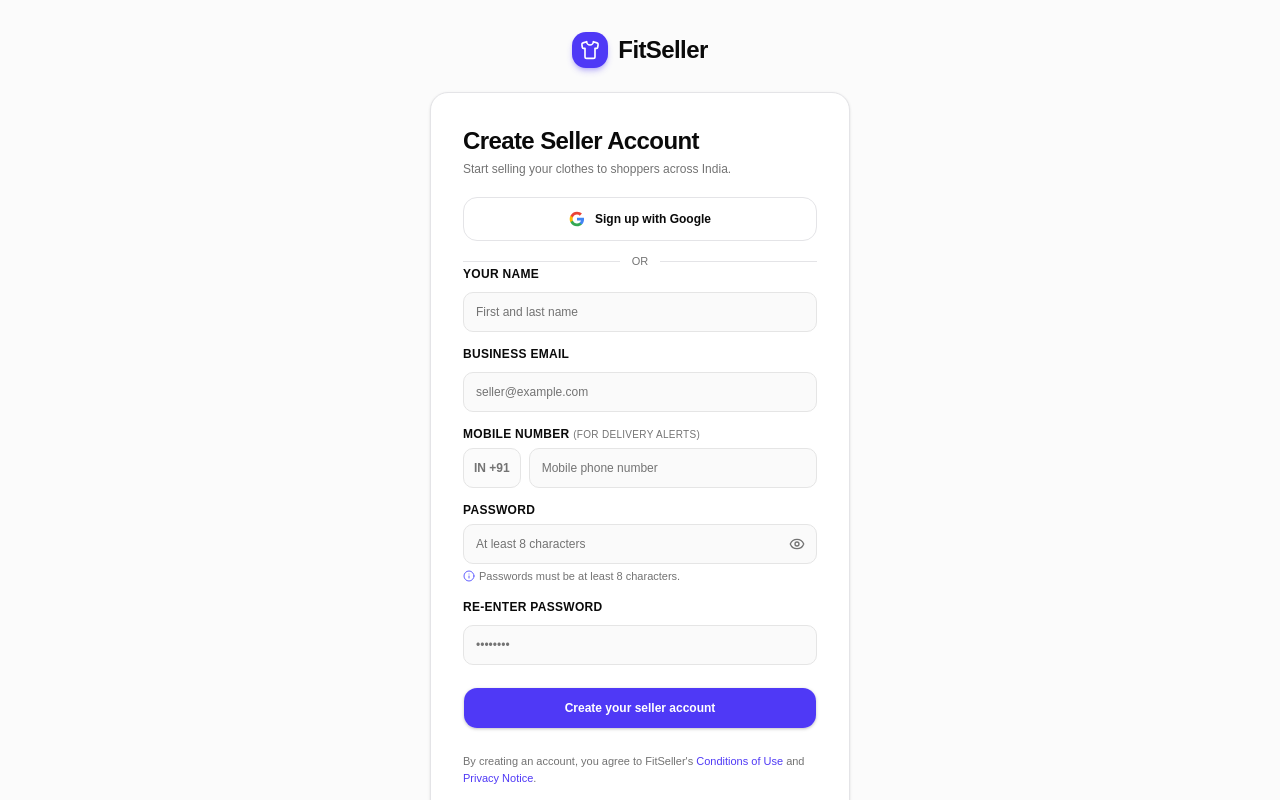
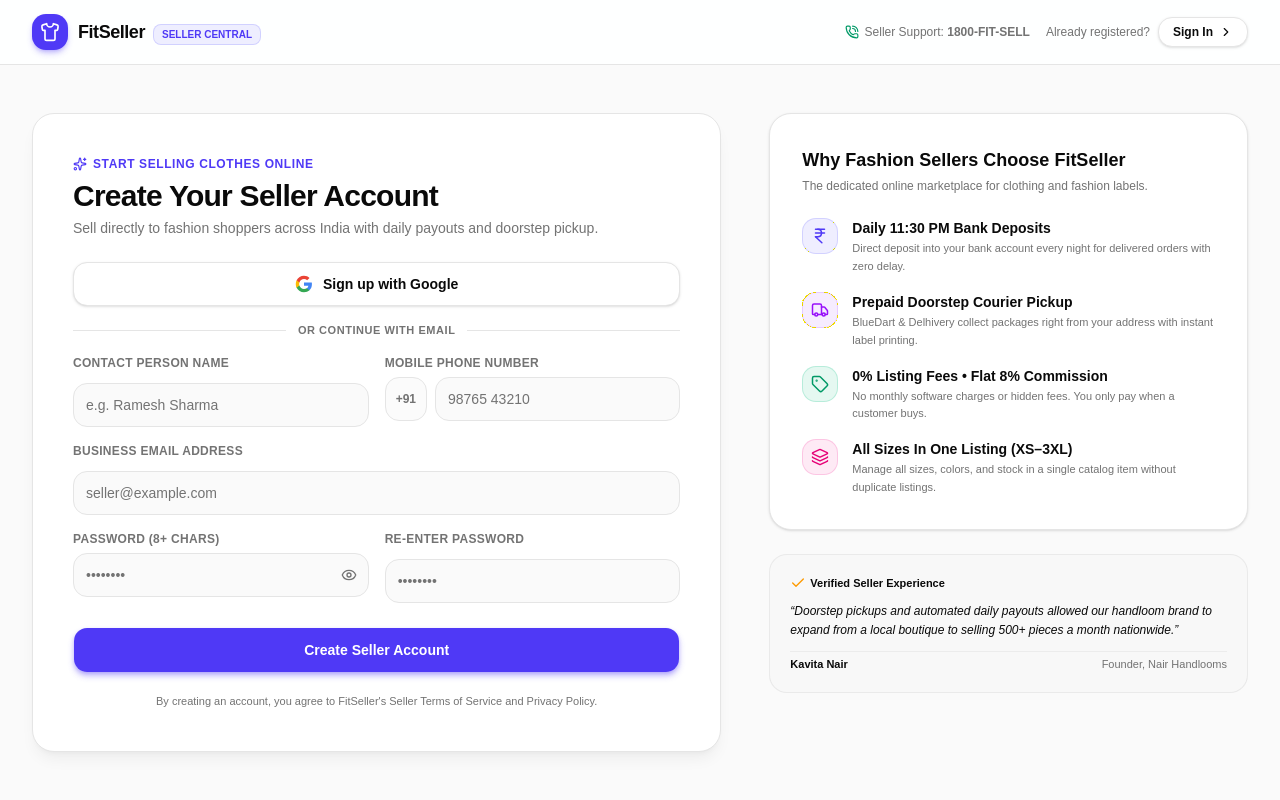
Before and after one commit to Ganeshkatam/FitSeller, a React (Vite) app: page /auth/sign-up in a window 1280 px wide. Shown: the top 800 px of the page. Built offline with nearby package versions, Linux system fonts and the light colour scheme; no server answers.

Commit message:
feat(auth): enhance SignUp with rich structured layout and seller network trust pane

```diff
--- a/src/pages/auth/SignUp.tsx
+++ b/src/pages/auth/SignUp.tsx
@@ -6,8 +6,16 @@
   AlertCircle,
   X,
   Shirt,
+  ShieldCheck,
   ChevronRight,
-  Info,
+  Truck,
+  IndianRupee,
+  Tag,
+  Layers,
+  Sparkles,
+  Check,
+  PhoneCall,
+  Lock,
 } from "lucide-react";
 import { useAuth } from "@/contexts/AuthContext";
 import { Button } from "@/components/ui/button";
@@ -101,34 +109,64 @@
   }
 
   return (
-    <div className="min-h-screen bg-zinc-50/80 dark:bg-zinc-950 text-foreground flex flex-col justify-between selection:bg-indigo-500/20 py-8 px-4 sm:px-6">
-      {/* Centered Minimal Brand Logo */}
-      <div className="mx-auto text-center mb-6">
-        <Link to="/" className="inline-flex items-center gap-2.5">
+    <div className="min-h-screen bg-zinc-50 dark:bg-zinc-950 text-foreground flex flex-col justify-between selection:bg-indigo-500/20">
+      {/* Top Header */}
+      <header className="border-b border-border bg-card/90 backdrop-blur-xl sticky top-0 z-50">
+        <div className="mx-auto flex h-16 max-w-7xl items-center justify-between px-4 sm:px-8">
+          <Link to="/" className="flex items-center gap-2.5">
             <div className="flex size-9 items-center justify-center rounded-xl bg-indigo-600 shadow-md shadow-indigo-600/30 text-white">
               <Shirt className="size-5" />
             </div>
-          <span className="font-bold tracking-tight text-foreground text-2xl">FitSeller</span>
+            <div>
+              <span className="font-bold tracking-tight text-foreground text-lg">FitSeller</span>
+              <span className="hidden sm:inline-block ml-2 text-[10px] font-bold text-indigo-600 dark:text-indigo-400 bg-indigo-500/10 px-2 py-0.5 rounded-md border border-indigo-500/20">
+                SELLER CENTRAL
+              </span>
+            </div>
+          </Link>
+
+          <div className="flex items-center gap-4 text-xs">
+            <div className="hidden lg:flex items-center gap-1.5 text-muted-foreground">
+              <PhoneCall className="size-3.5 text-emerald-600" />
+              <span>Seller Support: <strong>1800-FIT-SELL</strong></span>
+            </div>
+
+            <div className="flex items-center gap-2">
+              <span className="text-muted-foreground hidden sm:inline">Already registered?</span>
+              <Link
+                to="/auth/sign-in"
+                className="inline-flex items-center gap-1.5 rounded-xl border border-border bg-card px-3.5 py-1.5 font-bold text-foreground hover:bg-muted transition-colors shadow-sm"
+              >
+                <span>Sign In</span>
+                <ChevronRight className="size-3.5" />
               </Link>
             </div>
+          </div>
+        </div>
+      </header>
 
-      {/* Centered Minimalist Registration Card */}
-      <div className="mx-auto w-full max-w-[420px]">
-        <div className="rounded-2xl border border-zinc-200 dark:border-zinc-800 bg-white dark:bg-zinc-900 p-7 sm:p-8 shadow-sm space-y-5">
-          {/* Card Title */}
-          <div>
-            <h1 className="text-2xl font-bold tracking-tight text-foreground">
-              Create Seller Account
+      {/* Main Form + Selling Advantage Frame */}
+      <main className="mx-auto w-full max-w-7xl px-4 sm:px-8 py-8 lg:py-12 my-auto">
+        <div className="grid grid-cols-1 lg:grid-cols-12 gap-8 xl:gap-12 items-start">
+          {/* Left: Seller Registration Form (7 Cols) */}
+          <div className="lg:col-span-7 rounded-3xl border border-border bg-card p-6 sm:p-10 shadow-lg shadow-zinc-950/5 space-y-6">
+            <div className="space-y-1">
+              <div className="inline-flex items-center gap-1.5 text-xs font-bold text-indigo-600 dark:text-indigo-400 uppercase tracking-wider">
+                <Sparkles className="size-3.5" />
+                <span>Start Selling Clothes Online</span>
+              </div>
+              <h1 className="text-2xl sm:text-3xl font-extrabold text-foreground tracking-tight">
+                Create Your Seller Account
               </h1>
-            <p className="text-xs text-muted-foreground mt-1">
-              Start selling your clothes to shoppers across India.
+              <p className="text-xs sm:text-sm text-muted-foreground">
+                Sell directly to fashion shoppers across India with daily payouts and doorstep pickup.
               </p>
             </div>
 
-          {/* Error Alert */}
+            {/* Error Banner */}
             {activeError && !dismissAlert && (
-            <div className="flex items-start gap-2.5 rounded-xl border border-red-500/30 bg-red-500/10 p-3 text-xs text-red-600 dark:text-red-400 font-medium">
-              <AlertCircle className="mt-0.5 size-4 shrink-0" />
+              <div className="flex items-start gap-3 rounded-2xl border border-destructive/30 bg-destructive/10 p-4 text-xs sm:text-sm text-destructive font-medium">
+                <AlertCircle className="mt-0.5 size-4.5 shrink-0 text-destructive" />
                 <div className="flex-1 leading-snug">{getHumanErrorMessage(activeError)}</div>
                 <button
                   type="button"
@@ -137,15 +175,15 @@
                     setDismissAlert(true);
                     clearAuthError();
                   }}
-                className="text-red-500/70 hover:text-red-500 transition-colors cursor-pointer"
+                  className="text-destructive/70 hover:text-destructive transition-colors cursor-pointer"
                   aria-label="Dismiss error"
                 >
-                <X className="size-3.5" />
+                  <X className="size-4" />
                 </button>
               </div>
             )}
 
-          {/* Quick Google Auth */}
+            {/* Google Fast Sign Up */}
             <Button
               type="button"
               variant="outline"
@@ -153,41 +191,63 @@
               loading={googleLoading}
               disabled={loading || googleLoading}
               onClick={handleGoogleSignUp}
-            className="w-full flex items-center justify-center gap-2.5 font-semibold border-zinc-200 dark:border-zinc-800 hover:bg-zinc-50 dark:hover:bg-zinc-800/60 rounded-xl h-11 text-xs text-foreground shadow-none"
+              className="w-full flex items-center justify-center gap-2.5 font-bold border-border hover:bg-muted transition-colors shadow-sm rounded-xl h-11 text-xs sm:text-sm"
             >
-            <GoogleIcon className="size-4 shrink-0" />
+              <GoogleIcon className="size-4.5 shrink-0" />
               <span>Sign up with Google</span>
             </Button>
 
-          {/* Clean Divider */}
-          <div className="relative flex items-center justify-center my-1">
-            <div className="w-full border-t border-zinc-200 dark:border-zinc-800" />
-            <span className="bg-white dark:bg-zinc-900 px-3 text-[11px] font-medium text-muted-foreground uppercase absolute">
-              or
+            {/* Divider */}
+            <div className="relative flex items-center justify-center">
+              <div className="w-full border-t border-border" />
+              <span className="bg-card px-3 text-[11px] font-bold uppercase tracking-wider text-muted-foreground absolute">
+                or continue with email
               </span>
             </div>
 
-          {/* Form */}
-          <form onSubmit={handleSubmit} className="space-y-3.5">
+            {/* Registration Form */}
+            <form onSubmit={handleSubmit} className="space-y-4">
+              <div className="grid grid-cols-1 sm:grid-cols-2 gap-4">
                 <div>
-              <Label htmlFor="fullName" className="text-xs font-semibold text-foreground">
-                Your name
+                  <Label htmlFor="fullName" className="text-xs font-semibold">
+                    Contact Person Name
                   </Label>
                   <Input
                     id="fullName"
                     type="text"
                     required
-                placeholder="First and last name"
+                    placeholder="e.g. Ramesh Sharma"
                     value={fullName}
                     onChange={(e) => setFullName(e.target.value)}
                     disabled={loading}
-                className="mt-1 h-10 rounded-lg text-xs"
+                    className="mt-1.5 h-11 rounded-xl"
                   />
                 </div>
 
                 <div>
-              <Label htmlFor="email" className="text-xs font-semibold text-foreground">
-                Business email
+                  <Label htmlFor="phone" className="text-xs font-semibold">
+                    Mobile Phone Number
+                  </Label>
+                  <div className="flex gap-2 mt-1.5">
+                    <div className="flex h-11 items-center justify-center rounded-xl border border-input bg-muted/40 px-2.5 text-xs font-bold text-muted-foreground">
+                      +91
+                    </div>
+                    <Input
+                      id="phone"
+                      type="tel"
+                      placeholder="98765 43210"
+                      value={phone}
+                      onChange={(e) => setPhone(e.target.value)}
+                      disabled={loading}
+                      className="h-11 rounded-xl flex-1"
+                    />
+                  </div>
+                </div>
+              </div>
+
+              <div>
+                <Label htmlFor="email" className="text-xs font-semibold">
+                  Business Email Address
                 </Label>
                 <Input
                   id="email"
@@ -198,45 +258,26 @@
                   value={email}
                   onChange={(e) => setEmail(e.target.value)}
                   disabled={loading}
-                className="mt-1 h-10 rounded-lg text-xs"
+                  className="mt-1.5 h-11 rounded-xl"
                 />
               </div>
 
+              <div className="grid grid-cols-1 sm:grid-cols-2 gap-4">
                 <div>
-              <Label htmlFor="phone" className="text-xs font-semibold text-foreground">
-                Mobile number <span className="text-[10px] text-muted-foreground font-normal">(for delivery alerts)</span>
+                  <Label htmlFor="password" className="text-xs font-semibold">
+                    Password (8+ chars)
                   </Label>
-              <div className="flex gap-2 mt-1">
-                <div className="flex h-10 items-center justify-center rounded-lg border border-input bg-muted/40 px-2.5 text-xs font-semibold text-muted-foreground">
-                  IN +91
-                </div>
-                <Input
-                  id="phone"
-                  type="tel"
-                  placeholder="Mobile phone number"
-                  value={phone}
-                  onChange={(e) => setPhone(e.target.value)}
-                  disabled={loading}
-                  className="h-10 rounded-lg text-xs flex-1"
-                />
-              </div>
-            </div>
-
-            <div>
-              <Label htmlFor="password" className="text-xs font-semibold text-foreground">
-                Password
-              </Label>
-              <div className="relative mt-1">
+                  <div className="relative mt-1.5">
                     <Input
                       id="password"
                       type={showPassword ? "text" : "password"}
                       required
                       autoComplete="new-password"
-                  placeholder="At least 8 characters"
+                      placeholder="••••••••"
                       value={password}
                       onChange={(e) => setPassword(e.target.value)}
                       disabled={loading}
-                  className="pr-10 h-10 rounded-lg text-xs"
+                      className="pr-10 h-11 rounded-xl"
                     />
                     <button
                       type="button"
@@ -247,15 +288,11 @@
                       {showPassword ? <EyeOff className="size-4" /> : <Eye className="size-4" />}
                     </button>
                   </div>
-              <p className="text-[11px] text-muted-foreground mt-1 flex items-center gap-1">
-                <Info className="size-3 text-indigo-500" />
-                <span>Passwords must be at least 8 characters.</span>
-              </p>
                 </div>
 
                 <div>
-              <Label htmlFor="confirm" className="text-xs font-semibold text-foreground">
-                Re-enter password
+                  <Label htmlFor="confirm" className="text-xs font-semibold">
+                    Re-Enter Password
                   </Label>
                   <Input
                     id="confirm"
@@ -266,8 +303,9 @@
                     value={confirm}
                     onChange={(e) => setConfirm(e.target.value)}
                     disabled={loading}
-                className="mt-1 h-10 rounded-lg text-xs"
+                    className="mt-1.5 h-11 rounded-xl"
                   />
+                </div>
               </div>
 
               <div className="pt-2">
@@ -276,51 +314,106 @@
                   size="lg"
                   loading={loading}
                   disabled={googleLoading}
-                className="w-full font-bold bg-indigo-600 hover:bg-indigo-700 text-white rounded-xl h-10.5 text-xs shadow-sm"
+                  className="w-full font-bold bg-indigo-600 hover:bg-indigo-700 text-white rounded-xl h-11.5 text-sm shadow-md shadow-indigo-600/30"
                 >
-                Create your seller account
+                  Create Seller Account
                 </Button>
               </div>
+
+              <p className="text-[11px] text-muted-foreground text-center pt-1 leading-relaxed">
+                By creating an account, you agree to FitSeller&apos;s Seller Terms of Service and Privacy Policy.
+              </p>
             </form>
+          </div>
 
-          {/* Legal Notice */}
-          <p className="text-[11px] text-muted-foreground leading-relaxed pt-1">
-            By creating an account, you agree to FitSeller&apos;s{" "}
-            <Link to="/#faqs" className="text-indigo-600 dark:text-indigo-400 hover:underline">
-              Conditions of Use
-            </Link>{" "}
-            and{" "}
-            <Link to="/#faqs" className="text-indigo-600 dark:text-indigo-400 hover:underline">
-              Privacy Notice
-            </Link>.
+          {/* Right: Seller Selling Network Advantages (5 Cols) */}
+          <div className="lg:col-span-5 space-y-6">
+            {/* Core Advantages Card */}
+            <div className="rounded-3xl border border-border bg-card p-6 sm:p-8 space-y-6 shadow-sm">
+              <div className="space-y-1">
+                <h2 className="text-lg font-bold text-foreground">Why Fashion Sellers Choose FitSeller</h2>
+                <p className="text-xs text-muted-foreground">The dedicated online marketplace for clothing and fashion labels.</p>
+              </div>
+
+              <div className="space-y-4">
+                <div className="flex items-start gap-3.5">
+                  <div className="flex size-9 shrink-0 items-center justify-center rounded-xl bg-indigo-500/10 text-indigo-600 dark:text-indigo-400 border border-indigo-500/20">
+                    <IndianRupee className="size-4.5" />
+                  </div>
+                  <div>
+                    <h3 className="text-xs sm:text-sm font-bold text-foreground">Daily 11:30 PM Bank Deposits</h3>
+                    <p className="text-[11px] text-muted-foreground leading-relaxed mt-0.5">
+                      Direct deposit into your bank account every night for delivered orders with zero delay.
                     </p>
+                  </div>
+                </div>
 
-          {/* Sign In Link Divider */}
-          <div className="pt-3 border-t border-zinc-200 dark:border-zinc-800 text-xs">
-            <div className="flex items-center justify-between">
-              <span className="text-muted-foreground">Already have a seller account?</span>
-              <Link
-                to="/auth/sign-in"
-                className="font-bold text-indigo-600 dark:text-indigo-400 hover:underline inline-flex items-center"
-              >
-                <span>Sign in</span>
-                <ChevronRight className="size-3.5" />
-              </Link>
+                <div className="flex items-start gap-3.5">
+                  <div className="flex size-9 shrink-0 items-center justify-center rounded-xl bg-purple-500/10 text-purple-600 dark:text-purple-400 border border-purple-500/20">
+                    <Truck className="size-4.5" />
+                  </div>
+                  <div>
+                    <h3 className="text-xs sm:text-sm font-bold text-foreground">Prepaid Doorstep Courier Pickup</h3>
+                    <p className="text-[11px] text-muted-foreground leading-relaxed mt-0.5">
+                      BlueDart &amp; Delhivery collect packages right from your address with instant label printing.
+                    </p>
+                  </div>
+                </div>
+
+                <div className="flex items-start gap-3.5">
+                  <div className="flex size-9 shrink-0 items-center justify-center rounded-xl bg-emerald-500/10 text-emerald-600 dark:text-emerald-400 border border-emerald-500/20">
+                    <Tag className="size-4.5" />
+                  </div>
+                  <div>
+                    <h3 className="text-xs sm:text-sm font-bold text-foreground">0% Listing Fees &bull; Flat 8% Commission</h3>
+                    <p className="text-[11px] text-muted-foreground leading-relaxed mt-0.5">
+                      No monthly software charges or hidden fees. You only pay when a customer buys.
+                    </p>
+                  </div>
+                </div>
+
+                <div className="flex items-start gap-3.5">
+                  <div className="flex size-9 shrink-0 items-center justify-center rounded-xl bg-pink-500/10 text-pink-600 dark:text-pink-400 border border-pink-500/20">
+                    <Layers className="size-4.5" />
+                  </div>
+                  <div>
+                    <h3 className="text-xs sm:text-sm font-bold text-foreground">All Sizes In One Listing (XS–3XL)</h3>
+                    <p className="text-[11px] text-muted-foreground leading-relaxed mt-0.5">
+                      Manage all sizes, colors, and stock in a single catalog item without duplicate listings.
+                    </p>
                   </div>
                 </div>
               </div>
             </div>
 
-      {/* Minimal Footer */}
-      <footer className="mt-8 text-center text-[11px] text-muted-foreground space-y-2">
-        <div className="flex items-center justify-center gap-4">
-          <Link to="/#faqs" className="hover:underline">Conditions of Use</Link>
-          <span>&bull;</span>
-          <Link to="/#faqs" className="hover:underline">Privacy Notice</Link>
-          <span>&bull;</span>
-          <Link to="/#faqs" className="hover:underline">Seller Help</Link>
+            {/* Testimonial Quote */}
+            <div className="rounded-2xl border border-border/80 bg-muted/40 p-5 space-y-2.5">
+              <div className="flex items-center gap-1 text-amber-500">
+                <Check className="size-4" />
+                <span className="text-[11px] font-bold text-foreground">Verified Seller Experience</span>
               </div>
-        <p>&copy; {new Date().getFullYear()} FitSeller, Inc. or its affiliates</p>
+              <p className="text-xs text-foreground italic leading-relaxed">
+                &ldquo;Doorstep pickups and automated daily payouts allowed our handloom brand to expand from a local boutique to selling 500+ pieces a month nationwide.&rdquo;
+              </p>
+              <div className="text-[11px] text-muted-foreground pt-1 border-t border-border/60 flex justify-between">
+                <span className="font-bold text-foreground">Kavita Nair</span>
+                <span>Founder, Nair Handlooms</span>
+              </div>
+            </div>
+          </div>
+        </div>
+      </main>
+
+      {/* Footer */}
+      <footer className="border-t border-border bg-card/80 backdrop-blur-md py-4 text-center text-xs text-muted-foreground">
+        <div className="mx-auto flex max-w-7xl items-center justify-between px-4 sm:px-8">
+          <div className="flex items-center gap-2 text-[11px]">
+            <Lock className="size-3 text-emerald-600" />
+            <ShieldCheck className="size-3.5 text-emerald-600" />
+            <span>256-Bit Encrypted Seller Registration &bull; Direct Bank Settlements</span>
+          </div>
+          <span className="text-[11px]">&copy; {new Date().getFullYear()} FitSeller</span>
+        </div>
       </footer>
     </div>
   );
```
Lines whose indentation alone changed are shown as unchanged.
